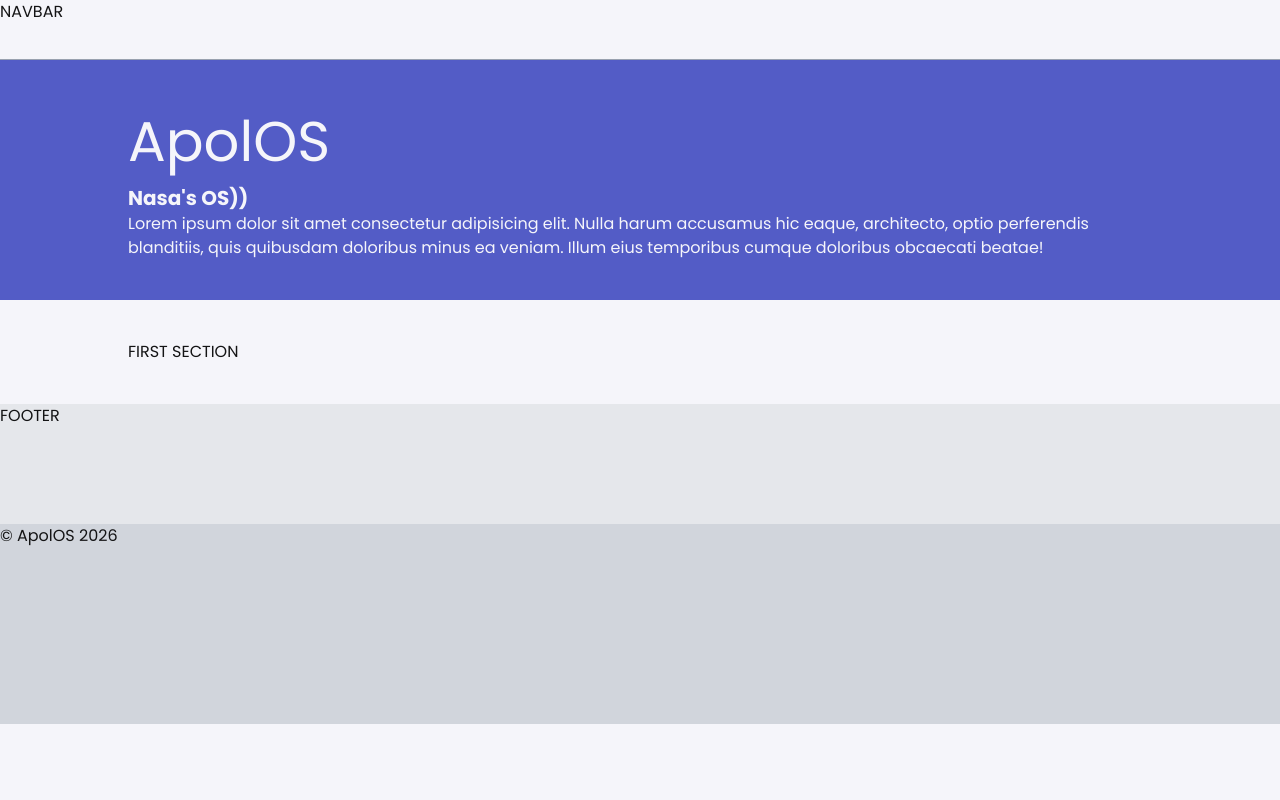
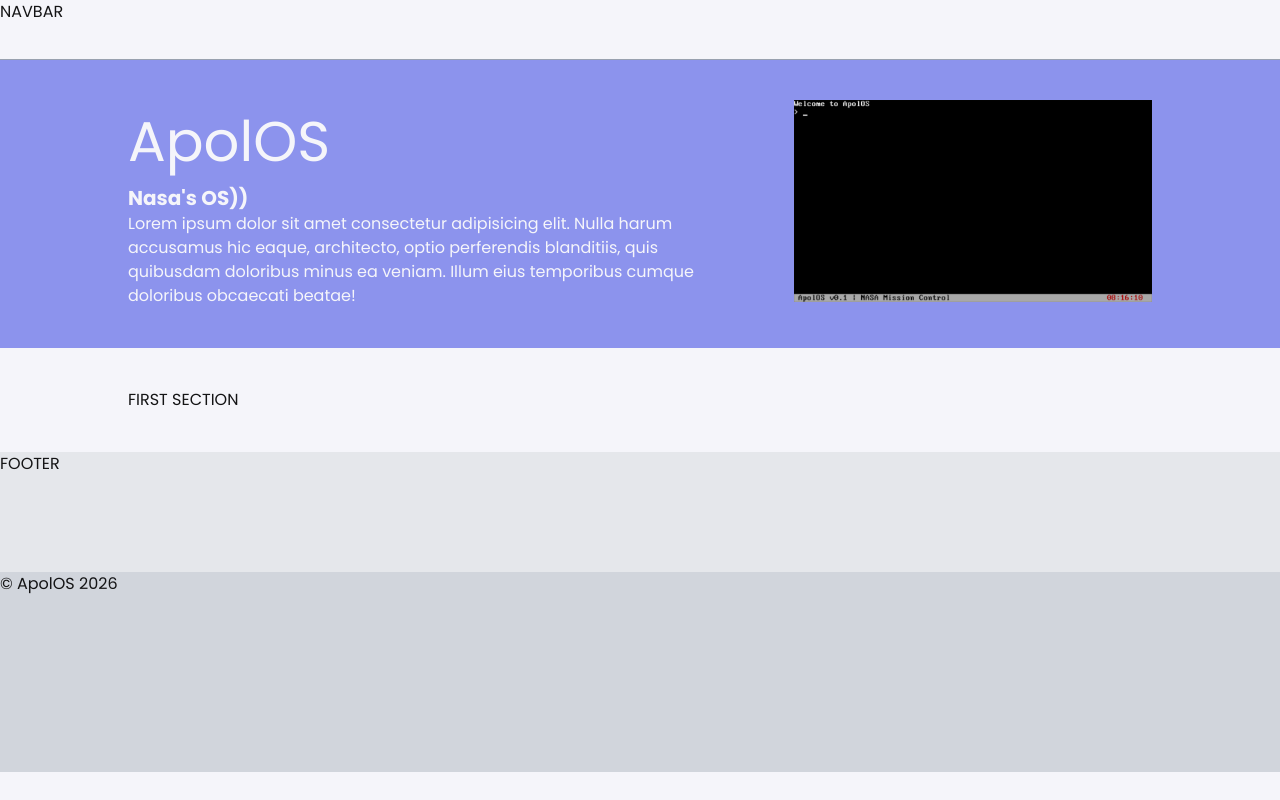
Before and after one commit to ValyMnDul/ApolOs, a Next.js app in the folder web/: page / in a window 1280 px wide. Built offline with nearby package versions, Linux system fonts and the light colour scheme.

Commit message:
Reorgonize the title and add a test img

```diff
--- a/web/app/page.tsx
+++ b/web/app/page.tsx
@@ -1,3 +1,5 @@
+import Image from "next/image"
+
 import Navbar from "@/components/Navbar"
 import Footer from "@/components/Footer"
 
@@ -6,10 +8,21 @@
     <>
       <Navbar/>
       <div className="flex flex-col">
-        <div className="h-auto w-full bg-primary pl-[10%] pr-[10%] pt-10 pb-10">
-          <h1 className="text-[3.5rem] text-background m-0">ApolOS</h1>
-          <h2 className="text-xl text-background font-bold">Nasa&apos;s OS))</h2>
-          <p className="text-[1rem] text-background">Lorem ipsum dolor sit amet consectetur adipisicing elit. Nulla harum accusamus hic eaque, architecto, optio perferendis blanditiis, quis quibusdam doloribus minus ea veniam. Illum eius temporibus cumque doloribus obcaecati beatae!</p>
+        <div className="h-auto w-full bg-secondary pl-[10%] pr-[10%] pt-10 pb-10 flex flex-row justify-between flex-wrap">
+          <div className="w-[60%]">
+            <h1 className="text-[3.5rem] text-background m-0">ApolOS</h1>
+            <h2 className="text-xl text-background font-bold">Nasa&apos;s OS))</h2>
+            <p className="text-[1rem] text-background">Lorem ipsum dolor sit amet consectetur adipisicing elit. Nulla harum accusamus hic eaque, architecto, optio perferendis blanditiis, quis quibusdam doloribus minus ea veniam. Illum eius temporibus cumque doloribus obcaecati beatae!</p>
+          </div>
+          <div className="w-[35%]">
+            <Image
+            className="w-auto h-auto"
+            alt="ApolOS"
+            src="/test.png"
+            width={300}
+            height={300}
+            />
+          </div>
         </div>
         <div className="w-full h-auto pl-[10%] pr-[10%] pt-10 pb-10">
           <section>
```
Also changed, not shown: web/public/test.png (added).
